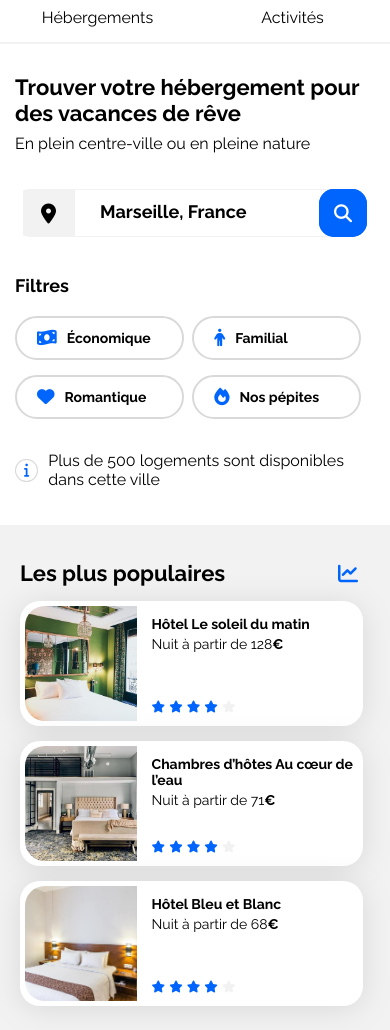
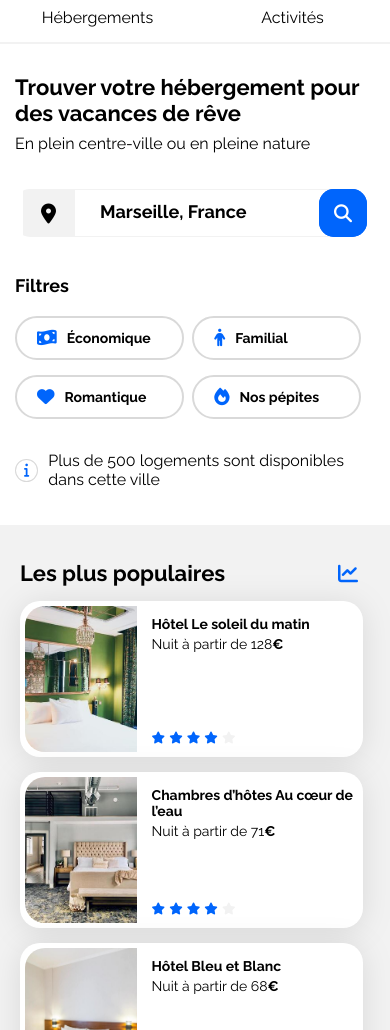
Before and after one commit to Marionpnl/Booki, a plain HTML site: page index.html in a window 390 px wide. Shown: the part 70-1100 px from the top of the page. Drawn offline with Linux system fonts and the light colour scheme.

Commit message:
Ajustement de la taille des cards "les plus populaires" version tablette

```diff
--- a/css/style.css
+++ b/css/style.css
@@ -496,19 +496,20 @@ footer {
         display: flex;
         flex-direction: row;
         justify-content: space-between;
-        gap: 25px;
+        gap: 20px;
     }
 
     .populaires-cards a {
-        width: 33%;
+        flex: 0 0 calc(33.333% - 20px);
     }
 
     .populaires-cards .card {
         margin-top: 20px;
+        height: 146px;
     }
 
     .populaires-cards img {
-        height: 115px;
+        height: 146px;
     }
 
     .populaires-cards .card-title {
```
